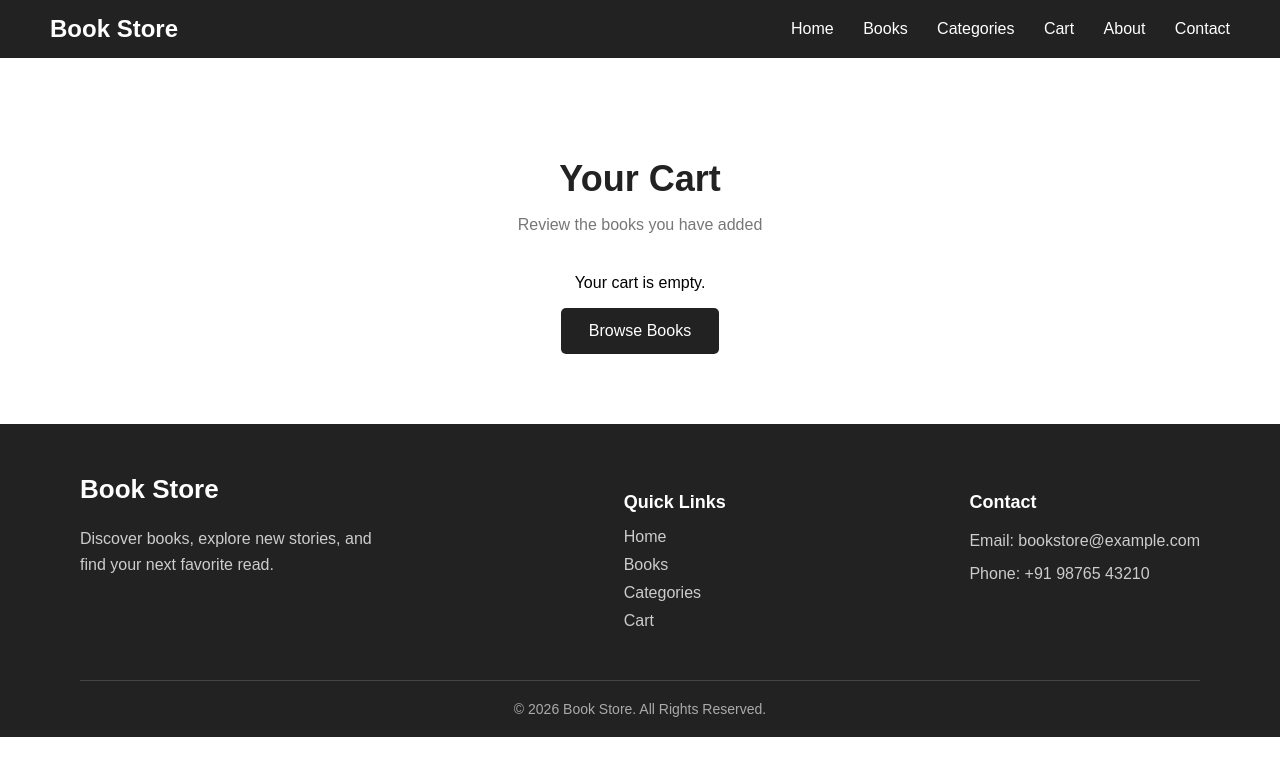
After one commit to ritubaghel066-ai/book-store-django, a Django app: page /cart/ in a window 1280 px wide. The commit adds this page. Shown: the top 776 px of the page. Run offline with Django 5.2, Linux system fonts and the light colour scheme.

Commit message:
Started cart system

```diff
--- a/config/urls.py
+++ b/config/urls.py
@@ -9,6 +9,7 @@ urlpatterns = [
     path('admin/', admin.site.urls),
     path('books/', views.books, name='books'),
     path('book/<int:book_id>/', views.book_detail, name='book_detail'),
+    path('cart/', views.cart, name='cart'),
 ]
 
 if settings.DEBUG:
--- a/store/templates/store/book_detail.html
+++ b/store/templates/store/book_detail.html
@@ -230,9 +230,9 @@
                 ₹{{ book.price }}
             </p>
 
-            <button class="add-cart-button">
+            <a href="{% url 'add_to_cart' book.id %}" class="add-to-cart">
                 Add to Cart
-            </button>
+            </a>
 
             <br>
 
--- /dev/null
+++ b/store/templates/store/cart.html
@@ -0,0 +1,165 @@
+<!DOCTYPE html>
+<html lang="en">
+<head>
+    <meta charset="UTF-8">
+    <meta name="viewport" content="width=device-width, initial-scale=1.0">
+
+    <title>Cart - Book Store</title>
+
+    {% load static %}
+    <link rel="stylesheet" href="{% static 'store/style.css' %}">
+</head>
+
+<body>
+
+    <!-- Navigation Bar -->
+    <nav>
+        <div>
+            <h2>Book Store</h2>
+        </div>
+
+        <div>
+            <a href="/">Home</a>
+            <a href="/books/">Books</a>
+            <a href="/#categories">Categories</a>
+            <a href="/cart/">Cart</a>
+            <a href="#">About</a>
+            <a href="#">Contact</a>
+        </div>
+    </nav>
+
+
+    <!-- Cart Section -->
+    <section class="featured-books">
+
+        <h2>Your Cart</h2>
+
+        <p class="section-subtitle">
+            Review the books you have added
+        </p>
+
+
+        {% if cart_items %}
+
+            {% for item in cart_items %}
+
+                <div class="cart-item">
+
+                    <div class="cart-book-info">
+
+                        {% if item.book.image %}
+
+                            <img
+                                src="{{ item.book.image.url }}"
+                                alt="{{ item.book.title }}"
+                            >
+
+                        {% endif %}
+
+                        <div>
+                            <h3>{{ item.book.title }}</h3>
+
+                            <p>By {{ item.book.author }}</p>
+
+                            <p>
+                                Quantity: {{ item.quantity }}
+                            </p>
+
+                            <p>
+                                Price: ₹{{ item.book.price }}
+                            </p>
+                        </div>
+
+                    </div>
+
+                    <div class="cart-item-total">
+
+                        <strong>
+                            ₹{{ item.item_total }}
+                        </strong>
+
+                    </div>
+
+                </div>
+
+            {% endfor %}
+
+
+            <div class="cart-total">
+
+                <h2>
+                    Total: ₹{{ total_price }}
+                </h2>
+
+                <button>
+                    Proceed to Checkout
+                </button>
+
+            </div>
+
+        {% else %}
+
+            <p>Your cart is empty.</p>
+
+            <a href="/books/" class="hero-button">
+                Browse Books
+            </a>
+
+        {% endif %}
+
+    </section>
+
+
+    <!-- Footer -->
+    <footer>
+
+        <div class="footer-content">
+
+            <div class="footer-section">
+
+                <h2>Book Store</h2>
+
+                <p>
+                    Discover books, explore new stories,
+                    and find your next favorite read.
+                </p>
+
+            </div>
+
+
+            <div class="footer-section">
+
+                <h3>Quick Links</h3>
+
+                <a href="/">Home</a>
+                <a href="/books/">Books</a>
+                <a href="/#categories">Categories</a>
+                <a href="/cart/">Cart</a>
+
+            </div>
+
+
+            <div class="footer-section">
+
+                <h3>Contact</h3>
+
+                <p>Email: bookstore@example.com</p>
+                <p>Phone: +91 98765 43210</p>
+
+            </div>
+
+        </div>
+
+
+        <div class="footer-bottom">
+
+            <p>
+                © 2026 Book Store. All Rights Reserved.
+            </p>
+
+        </div>
+
+    </footer>
+
+</body>
+</html>
--- a/store/views.py
+++ b/store/views.py
@@ -1,4 +1,4 @@
-from django.shortcuts import render
+from django.shortcuts import render, redirect
 from .models import Book
 
 
@@ -32,3 +32,40 @@ def book_detail(request, book_id):
     return render(request, 'store/book_detail.html', {
         'book': book
     })
+
+def add_to_cart(request, book_id):
+    cart = request.session.get('cart', {})
+
+    book_id = str(book_id)
+
+    if book_id in cart:
+        cart[book_id] += 1
+    else:
+        cart[book_id] = 1
+
+    request.session['cart'] = cart
+
+    return redirect('cart')
+
+def cart(request):
+    cart_data = request.session.get('cart', {})
+
+    cart_items = []
+    total_price = 0
+
+    for book_id, quantity in cart_data.items():
+        book = Book.objects.get(id=book_id)
+
+        item_total = book.price * quantity
+        total_price += item_total
+
+        cart_items.append({
+            'book': book,
+            'quantity': quantity,
+            'item_total': item_total,
+        })
+
+    return render(request, 'store/cart.html', {
+        'cart_items': cart_items,
+        'total_price': total_price,
+    })
```
